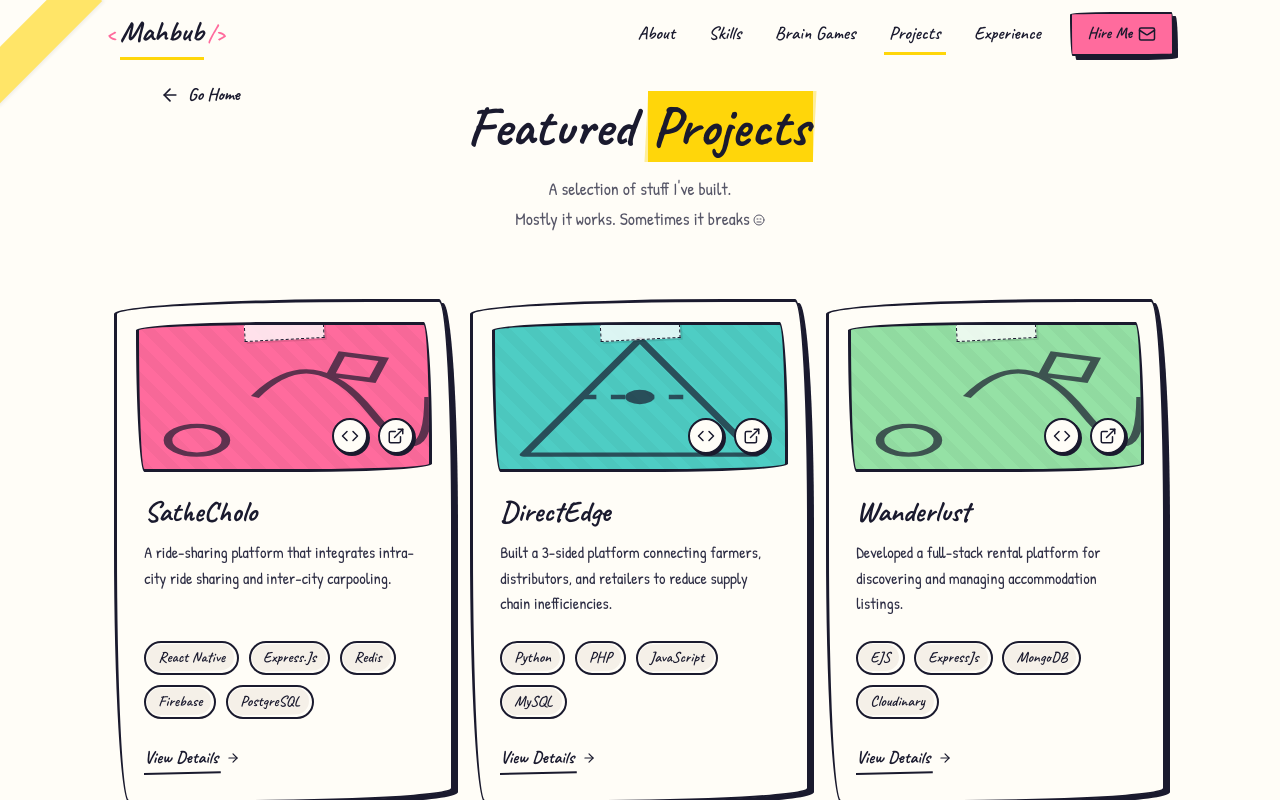
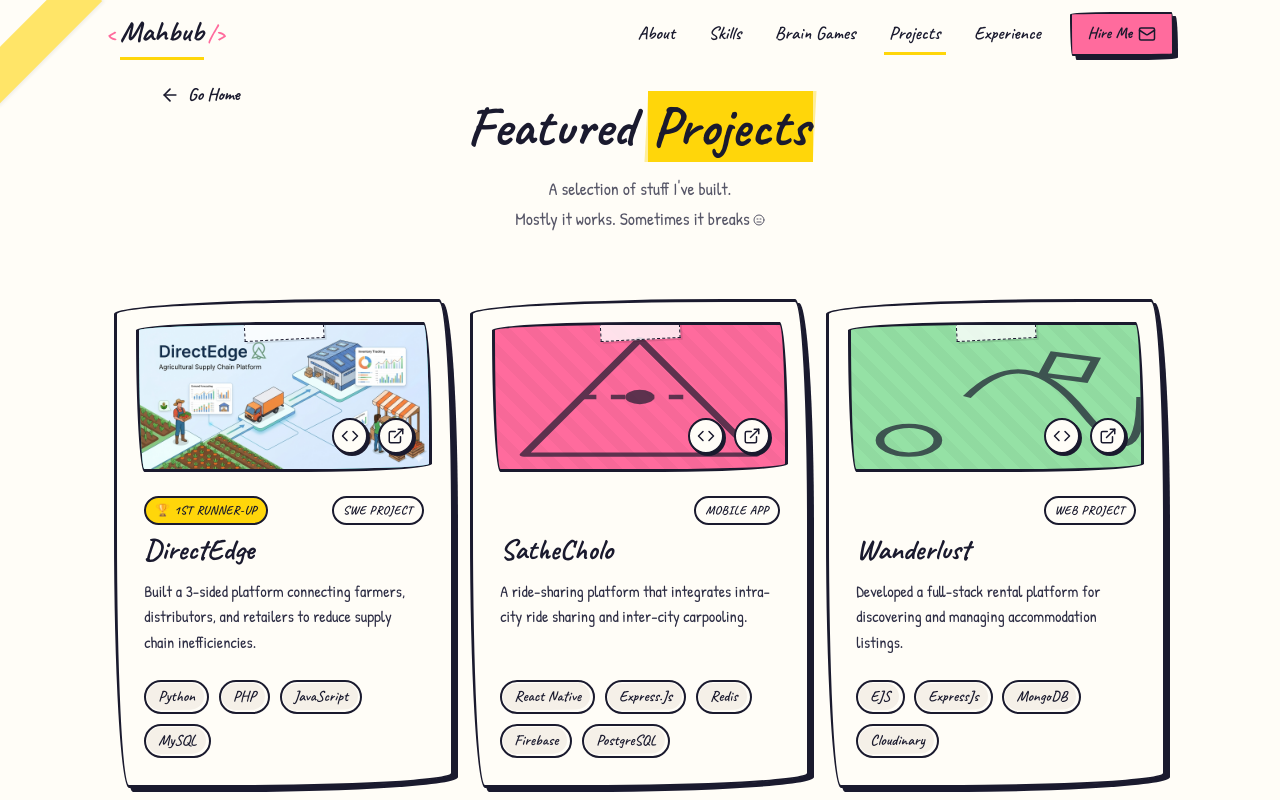
Before and after one commit to Maahhbuub/Mahbub-Doodle, a React (Vite) app: page /projects in a window 1280 px wide. Shown: the top 800 px of the page. Built offline with nearby package versions, Linux system fonts and the light colour scheme.

Commit message:
feat(project): add badges

```diff
--- a/src/components/Projects/Projects.jsx
+++ b/src/components/Projects/Projects.jsx
@@ -1,5 +1,5 @@
-import { Annoyed, Code, ExternalLink, ArrowRight } from 'lucide-react';
-import { Link } from 'react-router-dom';
+import { Annoyed, Code, ExternalLink } from 'lucide-react';
+import { Link, useNavigate } from 'react-router-dom';
 import { useRef } from 'react';
 import styles from './Projects.module.css';
 import { projects } from '../../data/projects';
@@ -9,6 +9,7 @@ import { useProjectsAnimations } from './projectsAnimations';
 
 export default function Projects({ limit, showMoreBtn }) {
   const containerRef = useRef(null);
+  const navigate = useNavigate();
   useProjectsAnimations(containerRef);
 
   return (
@@ -32,11 +33,23 @@ export default function Projects({ limit, showMoreBtn }) {
 
         <div className={`${styles.grid} gsap-project-grid`}>
           {(limit ? projects.slice(0, limit) : projects).map((p, i) => (
-            <article key={p.id} className={`doodle-box ${styles.card} gsap-project-card`}>
+            <article
+              key={p.id}
+              className={`doodle-box ${styles.card} gsap-project-card`}
+              onClick={() => navigate(`/projects/${p.id}`)}
+              style={{ cursor: 'pointer' }}
+            >
 
-              {/* Illustration Header representing a sketch placeholder */}
+              {/* Illustration Header */}
               <div className={`${styles.cardHeader} ${styles[p.color]}`}>
                 <div className={styles.cardTape} aria-hidden="true" />
+                {p.image ? (
+                  <img
+                    src={p.image}
+                    alt={p.title}
+                    className={styles.cardImg}
+                  />
+                ) : (
                   <svg className={styles.abstractSvg} viewBox="0 0 100 100" preserveAspectRatio="none">
                     {i % 2 === 0 ? (
                       <>
@@ -52,18 +65,29 @@ export default function Projects({ limit, showMoreBtn }) {
                       </>
                     )}
                   </svg>
+                )}
 
                 <div className={styles.linksOverlay}>
-                  <a href={p.repo} target="_blank" rel="noopener noreferrer" aria-label="Github Repo">
+                  <a href={p.repo} target="_blank" rel="noopener noreferrer" aria-label="Github Repo" onClick={e => e.stopPropagation()}>
                     <Code size={18} />
                   </a>
-                  <a href={p.link} target="_blank" rel="noopener noreferrer" aria-label="Live Demo">
+                  <a href={p.link} target="_blank" rel="noopener noreferrer" aria-label="Live Demo" onClick={e => e.stopPropagation()}>
                     <ExternalLink size={18} />
                   </a>
                 </div>
               </div>
 
               <div className={styles.cardBody}>
+                {(p.achievement || p.type) && (
+                  <div className={styles.badges}>
+                    {p.achievement && (
+                      <span className={`${styles.badge} ${styles.badgeAchievement}`}>{p.achievement}</span>
+                    )}
+                    {p.type && (
+                      <span className={`${styles.badge} ${styles.badgeType}`}>{p.type}</span>
+                    )}
+                  </div>
+                )}
                 <h3 className={styles.cardTitle}>{p.title}</h3>
                 <p className={styles.cardDesc}>{p.desc}</p>
 
@@ -72,10 +96,6 @@ export default function Projects({ limit, showMoreBtn }) {
                     <span key={t} className={styles.tag}>{t}</span>
                   ))}
                 </div>
-
-                <Link to={`/projects/${p.id}`} className={styles.viewDetails}>
-                  View Details <ArrowRight size={14} />
-                </Link>
               </div>
             </article>
           ))}
--- a/src/components/Projects/Projects.module.css
+++ b/src/components/Projects/Projects.module.css
@@ -118,6 +118,14 @@
   opacity: 0.7;
 }
 
+.cardImg {
+  width: 100%;
+  height: 100%;
+  object-fit: cover;
+  object-position: center top;
+  display: block;
+}
+
 .linksOverlay {
   position: absolute;
   bottom: 15px;
@@ -146,6 +154,39 @@
   transform: translate(-3px, -3px) rotate(5deg);
   box-shadow: 5px 5px 0 var(--ink);
   background: var(--accent-yellow);
+}
+
+.badges {
+  display: flex;
+  flex-wrap: wrap;
+  justify-content: space-between;
+  align-items: center;
+  gap: 0.5rem;
+  margin-bottom: 0.6rem;
+}
+
+.badge {
+  font-family: var(--font-doodle);
+  font-size: 0.75rem;
+  font-weight: 700;
+  letter-spacing: 0.05em;
+  text-transform: uppercase;
+  padding: 0.2em 0.75em;
+  border: 2px solid var(--ink);
+  border-radius: 100px;
+}
+
+.badgeAchievement {
+  background: var(--accent-yellow);
+  color: var(--ink);
+  border-color: var(--ink);
+}
+
+.badgeType {
+  background: var(--paper);
+  color: var(--ink);
+  border-color: var(--ink);
+  margin-left: auto;
 }
 
 .cardBody {
--- a/src/data/projects.js
+++ b/src/data/projects.js
@@ -1,7 +1,22 @@
 export const projects = [
   {
     id: 1,
+    title: 'DirectEdge',
+    achievement: '🏆 1st Runner-Up',
+    type: 'SWE Project',
+    desc: 'Built a 3-sided platform connecting farmers, distributors, and retailers to reduce supply chain inefficiencies.',
+    longDesc: 'DirectEdge breaks the traditional barriers of agriculture supply chains by introducing a decentralized 3-sided marketplace. It empowers local farmers to sell directly to distributors and retailers, maximizing profit while cutting down logistics overheads.',
+    features: ['Multi-role dashboard', 'Inventory and batch tracking', 'Order management lifecycle', 'Automated invoicing'],
+    tags: ['Python', 'PHP', 'JavaScript', 'MySQL'],
+    color: 'blue',
+    image: '/projects/DirectEdge.png',
+    link: 'https://www.example.com/',
+    repo: 'https://github.com/TashinParvez/direct-edge',
+  },
+  {
+    id: 2,
     title: 'SatheCholo',
+    type: 'Mobile App',
     desc: 'A ride-sharing platform that integrates intra-city ride sharing and inter-city carpooling.',
     longDesc: 'SatheCholo is a comprehensive ride-sharing platform designed to reduce urban congestion by facilitating both intra-city short trips and inter-city long-haul carpooling. With features tailored for diverse commuter needs, it promotes eco-friendly transit and cost-sharing.',
     features: ['Real-time ride tracking', 'Secure in-app payments', 'Driver/Rider rating system', 'Dynamic pricing algorithm'],
@@ -10,20 +25,11 @@ export const projects = [
     link: 'https://www.example.com/',
     repo: 'https://github.com/SatheCholo/sathecholo-app',
   },
-  {
-    id: 2,
-    title: 'DirectEdge',
-    desc: 'Built a 3-sided platform connecting farmers, distributors, and retailers to reduce supply chain inefficiencies.',
-    longDesc: 'DirectEdge breaks the traditional barriers of agriculture supply chains by introducing a decentralized 3-sided marketplace. It empowers local farmers to sell directly to distributors and retailers, maximizing profit while cutting down logistics overheads.',
-    features: ['Multi-role dashboard', 'Inventory and batch tracking', 'Order management lifecycle', 'Automated invoicing'],
-    tags: ['Python', 'PHP', 'JavaScript', 'MySQL'],
-    color: 'blue',
-    link: 'https://www.example.com/',
-    repo: 'https://github.com/TashinParvez/direct-edge',
-  },
+
   {
     id: 3,
     title: 'Wanderlust',
+    type: 'Web Project',
     desc: 'Developed a full-stack rental platform for discovering and managing accommodation listings.',
     longDesc: 'Wanderlust provides travelers with top-tier, curated accommodation listings. Designed from the ground up for seamless discovery, users can browse various properties, manage their trips, and leave reviews for their stays in an interactive environment.',
     features: ['Interactive map integration', 'Secure user authentication', 'Review and rating engine', 'Media optimization with Cloudinary'],
@@ -35,6 +41,7 @@ export const projects = [
   {
     id: 4,
     title: 'Smaller',
+    type: 'AI + Web',
     desc: 'Built a full-stack URL shortening platform with QR code generation, password-protected links, and AI-based click analysis to track and predict user engagement.',
     longDesc: 'Smaller goes beyond basic URL shortening by supplying a suite of marketing and analytics tools. From password-protected destination routing to predictive AI analyses on engagement trends, it enables marketers to understand their traffic deeply.',
     features: ['QR Code Generation', 'Password protection for links', 'In-depth click analysis', 'AI engagement predictions'],
@@ -46,17 +53,20 @@ export const projects = [
   {
     id: 5,
     title: 'Cook Corner',
+    type: 'Web Project',
     desc: 'A full-featured web platform that helps users discover recipes, plan meals, track nutrition, and manage kitchen activities more efficiently.',
     longDesc: 'Cook Corner is the ultimate culinary companion. By blending recipe browsing, meal planning, and nutrition tracking, the platform offers an all-in-one kitchen helper making daily cooking accessible, organized, and fun.',
     features: ['Dynamic recipe discovery', 'Integrated meal planner', 'Nutritional value calculator', 'Pantry management tools'],
     tags: ['PHP', 'JavaScript', 'MySQL', 'Bootstrap'],
     color: 'blue',
+    image: '/projects/cookcorner.png',
     link: 'https://www.example.com/',
     repo: 'https://github.com/TashinParvez/Cook-Corner',
   },
   {
     id: 6,
     title: 'ExeCode',
+    type: 'CP Platform',
     desc: 'ExeCode is a comprehensive online competitive programming platform that provides a complete ecosystem for competitive programming.',
     longDesc: 'ExeCode is an online judge and learning platform targeted at aspiring competitive programmers. It features an array of challenges, real-time code execution, and leaderboards to foster a healthy, competitive learning environment.',
     features: ['Real-time code execution engine', 'Global leaderboards', 'Curated algorithmic challenges', 'Discussion forums'],
```
Lines whose indentation alone changed are shown as unchanged.
